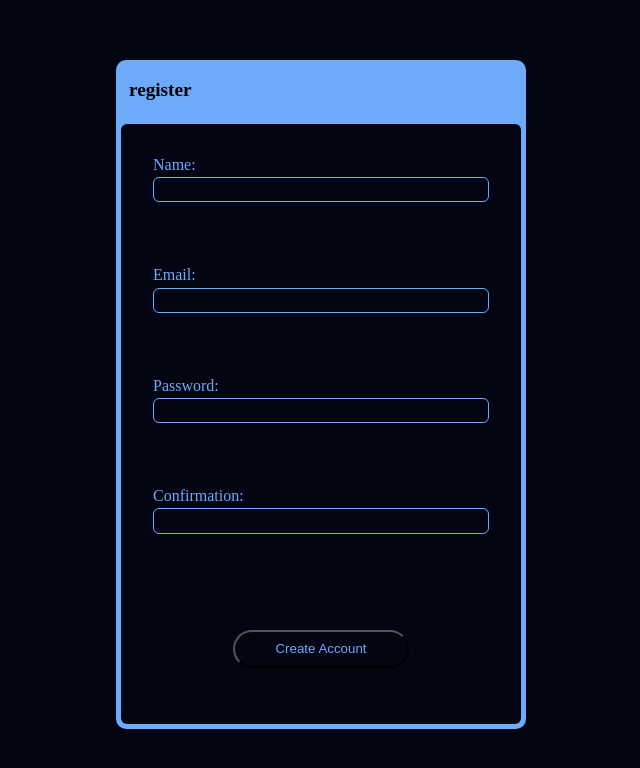
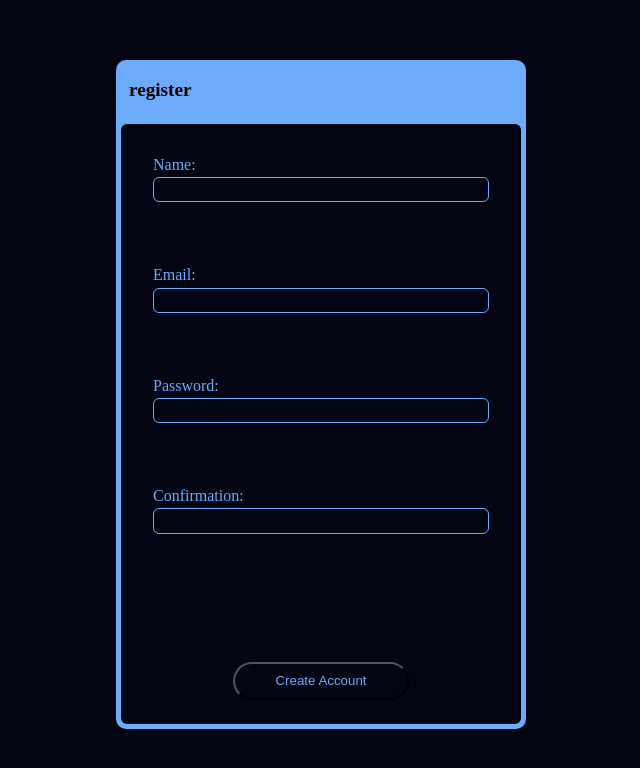
Before and after one commit to Trev-design/k_bach_stats, a Vue app in the folder client/: page /#/register in a window 1280 px wide. Shown: the top 768 px of the page, without its empty margins (319-959 px from the left). Built offline with nearby package versions, Linux system fonts and the light colour scheme.

Commit message:
finished error message styling

```diff
--- a/client/src/components/RegisterFormInput.vue
+++ b/client/src/components/RegisterFormInput.vue
@@ -44,11 +44,13 @@
         @focus="confirmationFocus = true"
         @blur="confirmationFocus = false">
 
+        <div class="error-message-wrapper">
           <div class="error-message-container">
             <p class="error-message" v-if="nameFocus">{{ nameErrorMessage }}</p>
             <p class="error-message" v-else-if="emailFocus">{{ emailErrorMessage }}</p>
             <p class="error-message" v-else-if="passwordFocus">{{ passwordErrorMessage }}</p>
             <p class="error-message" v-else>{{ confirmationErrorMessage }}</p>
+          </div>
         </div>
 
       <div class="submit">
@@ -186,8 +188,24 @@ export default {
   &:focus {outline: none;}
 }
 
+.error-message-wrapper {
+  display: flex;
+  justify-content: center;
+  align-items: center;
+  padding: 2rem;
+}
+
+.error-message-container {
+  position: absolute;
+  width: 80%;
+}
+
+.error-message {
+  color: rgb(165, 50, 80);
+}
+
 .submit {
-  margin: 3rem 0;
+  margin: 2rem 0;
   text-align: center;
 }
 
```
Lines whose indentation alone changed are shown as unchanged.
